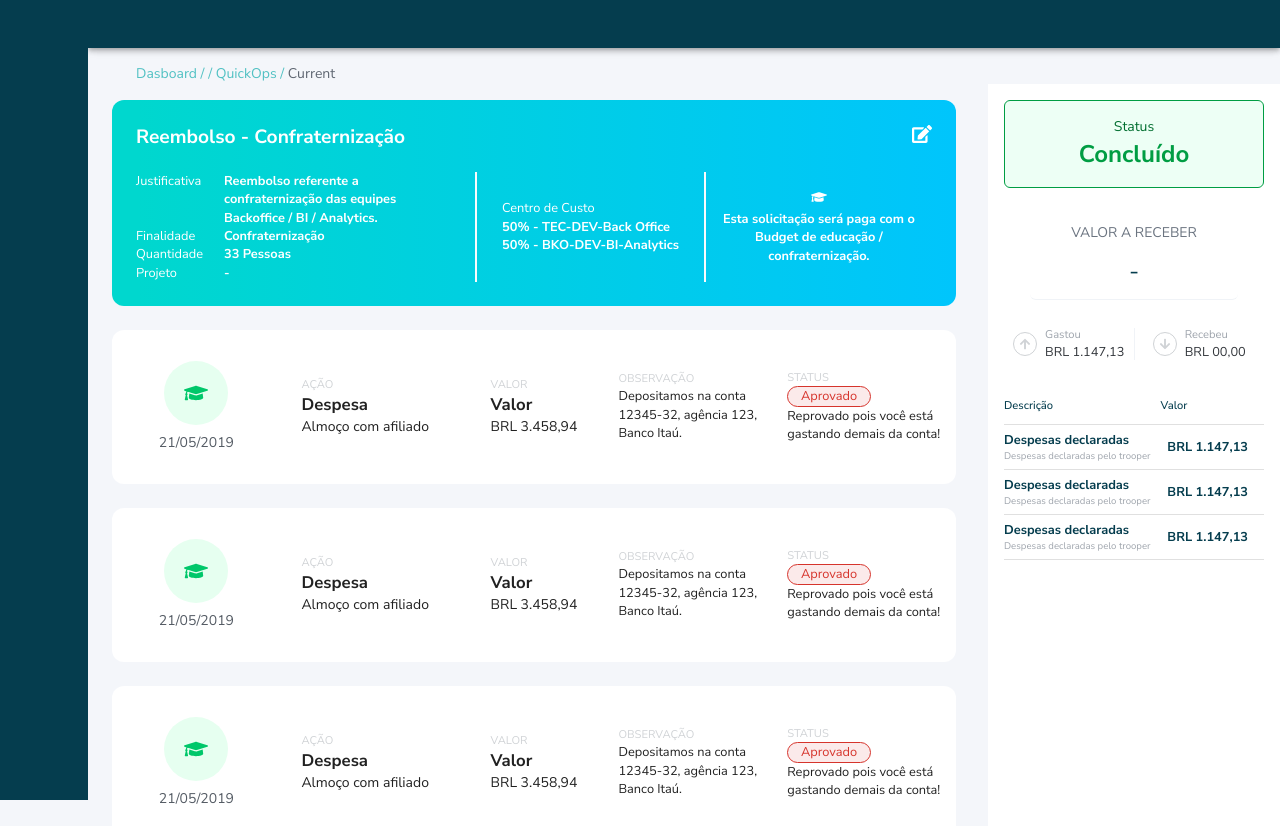
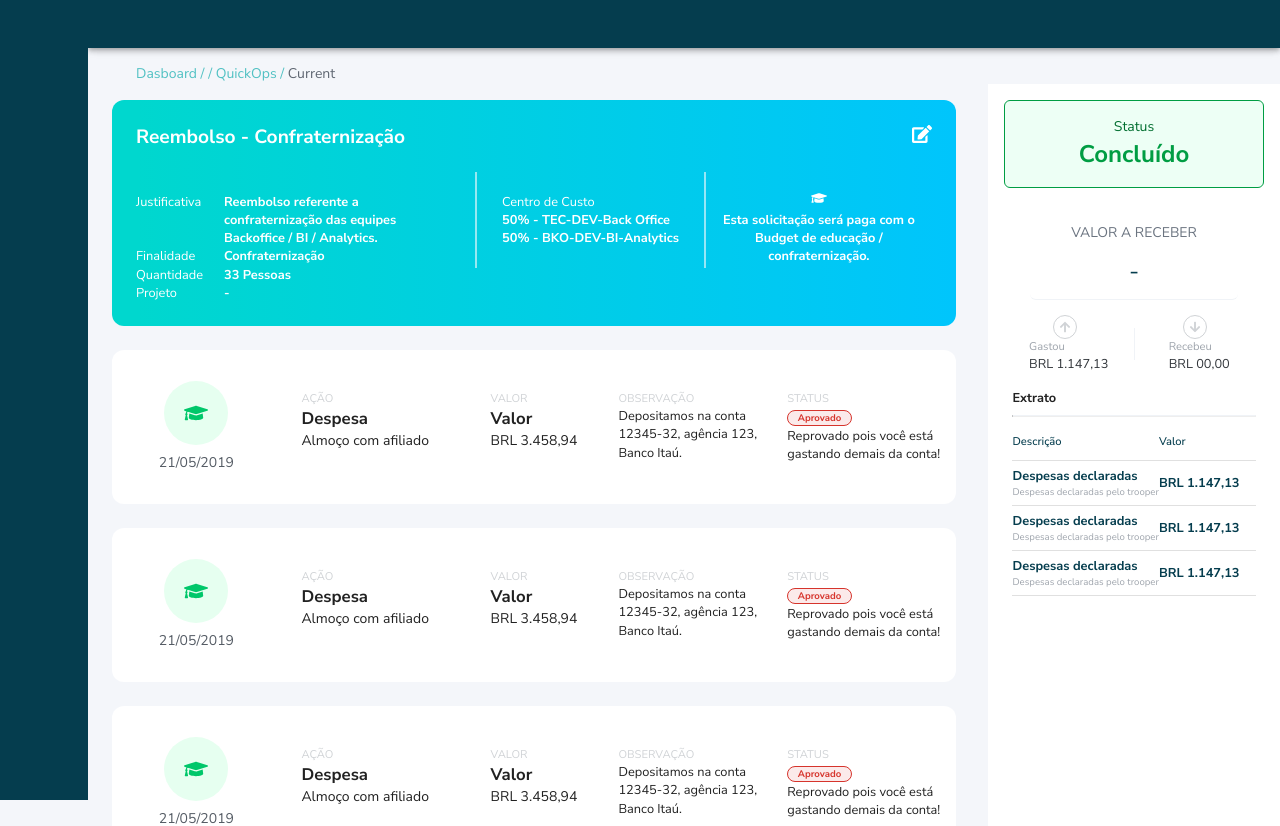
Before and after one commit to tresende/quick-ops, a React app: page / in a window 1280 px wide. Shown: the top 826 px of the page. Built offline with nearby package versions, Linux system fonts and the light colour scheme; the HTML template or start-up script is replaced by a standard one.

Commit message:
adicionando mixins

```diff
--- a/src/components/RequestHeader/CostCenter.js
+++ b/src/components/RequestHeader/CostCenter.js
@@ -1,15 +1,14 @@
 import React from 'react';
 import { makeStyles } from '@material-ui/core';
 
-const useStyles = makeStyles(() => ({
+const useStyles = makeStyles((theme) => ({
     root: {
+        ...theme.mixins.center,
         flex: 2,
-        border: '2px solid #fafbfc',
+        height: 96,
+        border: '2px solid rgb(250 251 252 / .6)',
         borderTop: 'none',
         borderBottom: 'none',
-        display: 'flex',
-        alignItems: 'center',
-        justifyContent: 'center',
         flexDirection: 'column',
     },
     text: {
--- a/src/components/RequestHeader/Status.js
+++ b/src/components/RequestHeader/Status.js
@@ -2,12 +2,10 @@ import React from 'react';
 import { makeStyles } from '@material-ui/core';
 import { FaGraduationCap } from 'react-icons/fa';
 
-const useStyles = makeStyles(() => ({
+const useStyles = makeStyles((theme) => ({
     root: {
         flex: 2,
-        display: 'flex',
-        alignItems: 'center',
-        justifyContent: 'center',
+        ...theme.mixins.center,
         flexDirection: 'column',
         textAlign: 'center',
     },
--- a/src/components/RequestHeader/index.js
+++ b/src/components/RequestHeader/index.js
@@ -18,6 +18,7 @@ const useStyles = makeStyles(() => ({
         display: 'flex',
         justifyContent: 'space-between',
         flexDirection: 'row',
+        alignItems: 'baseline',
     },
 }));
 
--- a/src/components/RequestInfo/Icon.js
+++ b/src/components/RequestInfo/Icon.js
@@ -2,12 +2,10 @@ import React from 'react';
 import { makeStyles } from '@material-ui/core';
 import { FaGraduationCap } from 'react-icons/fa';
 
-const useStyles = makeStyles(() => ({
+const useStyles = makeStyles((theme) => ({
     root: {
         flex: 1,
-        display: 'flex',
-        alignItems: 'center',
-        justifyContent: 'center',
+        ...theme.mixins.center,
         flexDirection: 'column',
         textAlign: 'center',
     },
@@ -16,10 +14,7 @@ const useStyles = makeStyles(() => ({
         color: '#545b64',
     },
     icon: {
-        display: 'flex',
-        alignItems: 'center',
-        justifyContent: 'center',
-        flexDirection: 'column',
+        ...theme.mixins.center,
         width: 64,
         height: 64,
         backgroundColor: '#e6fff0',
--- a/src/components/RequestInfo/Info.js
+++ b/src/components/RequestInfo/Info.js
@@ -2,12 +2,10 @@ import React from 'react';
 import PropTypes from 'prop-types';
 import { makeStyles } from '@material-ui/core';
 
-const useStyles = makeStyles(() => ({
+const useStyles = makeStyles((theme) => ({
     root: {
         flex: 1,
-        display: 'flex',
-        alignItems: 'center',
-        justifyContent: 'center',
+        ...theme.mixins.center,
         flexDirection: 'column',
         textAlign: 'left',
     },
--- a/src/components/RequestInfo/Observation.js
+++ b/src/components/RequestInfo/Observation.js
@@ -2,12 +2,10 @@ import React from 'react';
 import PropTypes from 'prop-types';
 import { makeStyles } from '@material-ui/core';
 
-const useStyles = makeStyles(() => ({
+const useStyles = makeStyles((theme) => ({
     root: {
         flex: 1,
-        display: 'flex',
-        alignItems: 'center',
-        justifyContent: 'center',
+        ...theme.mixins.center,
         flexDirection: 'column',
         textAlign: 'left',
     },
--- a/src/components/RequestInfo/Status.js
+++ b/src/components/RequestInfo/Status.js
@@ -2,12 +2,10 @@ import React from 'react';
 import PropTypes from 'prop-types';
 import { makeStyles } from '@material-ui/core';
 
-const useStyles = makeStyles(() => ({
+const useStyles = makeStyles((theme) => ({
     root: {
         flex: 1,
-        display: 'flex',
-        alignItems: 'center',
-        justifyContent: 'center',
+        ...theme.mixins.center,
         flexDirection: 'column',
         textAlign: 'left',
     },
@@ -25,7 +23,8 @@ const useStyles = makeStyles(() => ({
         textAlign: 'center',
         display: 'inline-block',
         borderRadius: 12,
-        fontSize: '.8rem',
+        fontSize: '.6rem',
+        fontWeight: 'bold',
         color: '#d6342c',
         padding: '0 1em',
     },
--- a/src/components/RequestInfo/index.js
+++ b/src/components/RequestInfo/index.js
@@ -17,6 +17,11 @@ const useStyles = makeStyles(() => ({
         justifyContent: 'space-evenly',
         textAlign: 'center',
     },
+    infos: {
+        flex: 4,
+        display: 'flex',
+        alignItems: 'baseline',
+    },
 }));
 
 const Request = () => {
@@ -24,10 +29,12 @@ const Request = () => {
     return (
         <div className={classes.root}>
             <Icon />
-            <Info title="Ação" subTitle="Despesa" text="Almoço com afiliado" />
-            <Info title="Valor" subTitle="Valor" text="BRL 3.458,94" />
-            <Observation text="Depositamos na conta 12345-32, agência 123, Banco Itaú." />
-            <Status text="Reprovado pois você está gastando demais da conta!" />
+            <div className={classes.infos}>
+                <Info title="Ação" subTitle="Despesa" text="Almoço com afiliado" />
+                <Info title="Valor" subTitle="Valor" text="BRL 3.458,94" />
+                <Observation text="Depositamos na conta 12345-32, agência 123, Banco Itaú." />
+                <Status text="Reprovado pois você está gastando demais da conta!" />
+            </div>
         </div>
     );
 };
--- a/src/components/Sidebar/Balance.js
+++ b/src/components/Sidebar/Balance.js
@@ -2,7 +2,7 @@ import React from 'react';
 import { makeStyles } from '@material-ui/core';
 import { FaArrowUp, FaArrowDown } from 'react-icons/fa';
 
-const useStyles = makeStyles(() => ({
+const useStyles = makeStyles((theme) => ({
     root: {
         width: '100%',
         display: 'flex',
@@ -30,9 +30,7 @@ const useStyles = makeStyles(() => ({
     },
     container: {
         flex: 1,
-        display: 'flex',
-        alignItems: 'center',
-        justifyContent: 'center',
+        ...theme.mixins.center,
     },
     divider: {
         borderLeft: '1px solid #f0f3f7',
--- a/src/components/Sidebar/Status.js
+++ b/src/components/Sidebar/Status.js
@@ -1,16 +1,14 @@
 import React from 'react';
 import { makeStyles } from '@material-ui/core';
 
-const useStyles = makeStyles(() => ({
+const useStyles = makeStyles((theme) => ({
     root: {
         width: '100%',
         height: 88,
         borderRadius: 6,
         border: 'solid 1px #009d43',
         backgroundColor: '#edfff5',
-        display: 'flex',
-        alignItems: 'center',
-        justifyContent: 'center',
+        ...theme.mixins.center,
         flexDirection: 'column',
     },
     title: {
--- a/src/components/Sidebar/Summary.js
+++ b/src/components/Sidebar/Summary.js
@@ -6,16 +6,21 @@ import TableHead from '@material-ui/core/TableHead';
 import TableRow from '@material-ui/core/TableRow';
 import { makeStyles } from '@material-ui/core';
 
-const useStyles = makeStyles(() => ({
+const useStyles = makeStyles((theme) => ({
     root: {
         flex: 1,
         border: '2px solid #fafbfc',
         borderTop: 'none',
         borderBottom: 'none',
-        display: 'flex',
-        alignItems: 'center',
-        justifyContent: 'center',
+        ...theme.mixins.center,
         flexDirection: 'column',
+    },
+    header: {
+        fontSize: '.8rem',
+        fontWeight: 'bold',
+    },
+    hr: {
+        borderTop: '1px solid #f0f3f7',
     },
     tableHeader: {
         fontSize: '.7rem',
@@ -39,6 +44,9 @@ const useStyles = makeStyles(() => ({
 const Summary = () => {
     const classes = useStyles();
     return (
+        <div>
+            <span className={classes.header}>Extrato</span>
+            <hr className={classes.hr} />
             <Table size="small" aria-label="simple table">
                 <TableHead>
                     <TableRow>
@@ -76,6 +84,7 @@ const Summary = () => {
                     </TableRow>
                 </TableBody>
             </Table>
+        </div>
     );
 };
 
--- a/src/layout/themeConfig.js
+++ b/src/layout/themeConfig.js
@@ -1,4 +1,12 @@
 const config = {
+    mixins: {
+        center: {
+            display: 'flex',
+            alignItems: 'center',
+            justifyContent: 'center',
+            flexDirection: 'column',
+        },
+    },
     typography: {
         fontFamily: '"Nunito Sans", "Roboto", "Arial", sans-serif',
     },
```
Lines whose indentation alone changed are shown as unchanged.
